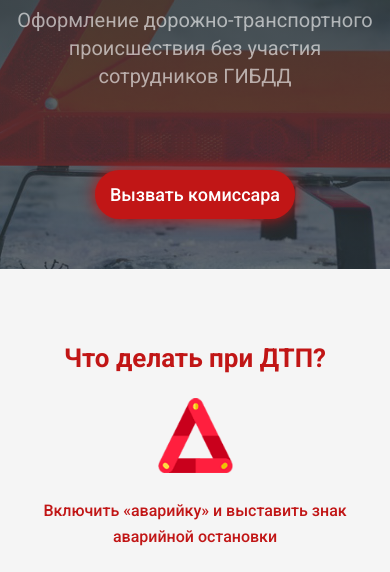
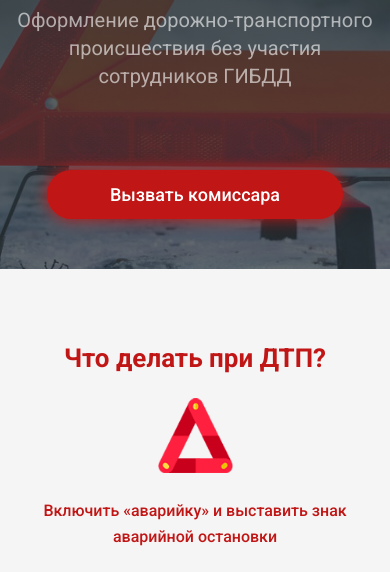
Before and after one commit to Venul/Proj_Avariyniy-komissar, a plain HTML site: page index.html in a window 390 px wide. Shown: the part 254-826 px from the top of the page. Drawn offline with Linux system fonts and the light colour scheme.

Commit message:
fix button width

```diff
--- a/css/stylesheet.css
+++ b/css/stylesheet.css
@@ -447,6 +447,10 @@ a:focus {
 		margin-top: 3px;
 	}
 
+	.header-button {
+		max-width: 80%;
+	}
+
 	.navbar-collapse {
 		text-align: left;
 	}
```
